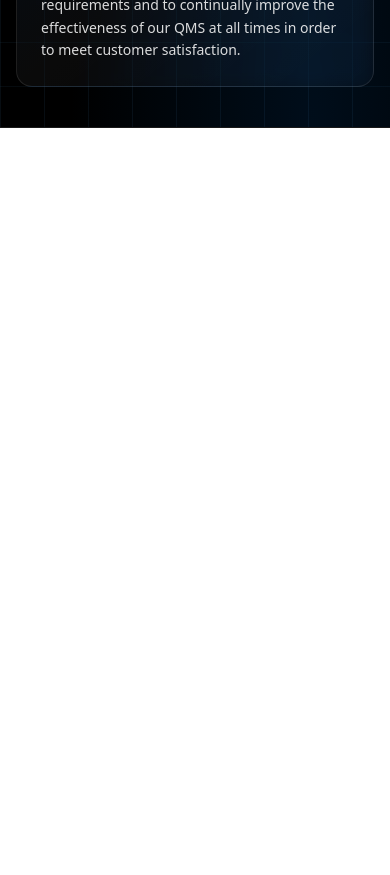
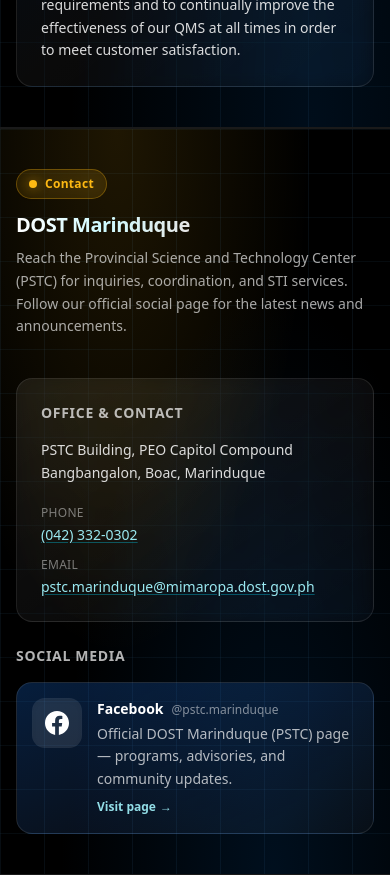
Before and after one commit to DarwinMelaya/DOST-MARINDUQUE, a React (Vite) app in the folder frontend/: page / in a window 390 px wide. Shown: the part 6240-7115 px from the top of the page. Before the commit the page ends 6368 px from the top, so only its background shows below. Built offline with nearby package versions, Linux system fonts and the light colour scheme.

Commit message:
Add Contact Us section to LandingPage; enhance user engagement by providing a direct communication option.

```diff
--- /dev/null
+++ b/frontend/src/Components/MainPage/ContactUs.jsx
@@ -0,0 +1,135 @@
+const FacebookIcon = (props) => (
+  <svg viewBox="0 0 24 24" fill="currentColor" aria-hidden="true" {...props}>
+    <path d="M24 12.073c0-6.627-5.373-12-12-12s-12 5.373-12 12c0 5.99 4.388 10.954 10.125 11.854v-8.385H7.078v-3.47h3.047V9.43c0-3.007 1.792-4.669 4.533-4.669 1.312 0 2.686.235 2.686.235v2.953H15.83c-1.491 0-1.956.925-1.956 1.874v2.25h3.328l-.532 3.47h-2.796v8.385C19.612 23.027 24 18.062 24 12.073z" />
+  </svg>
+);
+
+const SOCIALS = [
+  {
+    id: "facebook",
+    name: "Facebook",
+    handle: "@pstc.marinduque",
+    description: "Official DOST Marinduque (PSTC) page — programs, advisories, and community updates.",
+    href: "https://www.facebook.com/pstc.marinduque",
+    Icon: FacebookIcon,
+    accent: "from-[#1877F2]/25 to-white/[0.03]",
+    ring: "hover:border-[#1877F2]/45",
+  },
+];
+
+const CONTACT = {
+  addressLines: [
+    "PSTC Building, PEO Capitol Compound",
+    "Bangbangalon, Boac, Marinduque",
+  ],
+  phone: "(042) 332-0302",
+  phoneHref: "tel:+63423320302",
+  email: "pstc.marinduque@mimaropa.dost.gov.ph",
+  emailHref: "mailto:pstc.marinduque@mimaropa.dost.gov.ph",
+};
+
+const ContactUs = () => {
+  return (
+    <div className="relative min-h-0 w-full overflow-hidden border-y border-white/10 bg-black/40 py-10 backdrop-blur sm:py-14">
+      <div className="pointer-events-none absolute inset-0 opacity-35 [background-image:linear-gradient(to_right,rgba(99,179,237,.22)_1px,transparent_1px),linear-gradient(to_bottom,rgba(99,179,237,.18)_1px,transparent_1px)] [background-size:44px_44px]" />
+      <div className="pointer-events-none absolute inset-0 bg-[radial-gradient(ellipse_at_30%_0%,rgba(253,185,19,.12),transparent_50%)]" />
+      <div className="pointer-events-none absolute inset-0 bg-[radial-gradient(ellipse_at_70%_100%,rgba(0,84,166,.18),transparent_55%)]" />
+
+      <div className="relative mx-auto w-full max-w-6xl px-4 sm:px-6 lg:px-8">
+        <div className="text-left">
+          <div className="inline-flex w-fit items-center gap-2 rounded-full border border-[#FDB913]/30 bg-[#FDB913]/10 px-3 py-1.5 text-xs font-semibold tracking-wide text-[#FDB913] backdrop-blur">
+            <span className="h-2 w-2 rounded-full bg-[#FDB913] shadow-[0_0_12px_rgba(253,185,19,.55)]" />
+            Contact
+          </div>
+          <h2 className="mt-3 text-pretty text-xl font-semibold tracking-tight text-white sm:text-2xl lg:text-3xl">
+            <span className="bg-gradient-to-r from-white via-cyan-100 to-white/90 bg-clip-text text-transparent">
+              DOST Marinduque
+            </span>
+          </h2>
+          <p className="mt-2 max-w-2xl text-sm leading-relaxed text-white/65">
+            Reach the Provincial Science and Technology Center (PSTC) for inquiries, coordination, and
+            STI services. Follow our official social page for the latest news and announcements.
+          </p>
+        </div>
+
+        <div className="mt-10 grid gap-6 lg:grid-cols-2 lg:gap-8">
+          <div className="rounded-2xl border border-white/10 bg-gradient-to-br from-white/[0.07] to-white/[0.02] p-6 backdrop-blur sm:p-7">
+            <h3 className="text-sm font-semibold uppercase tracking-wider text-white/70">
+              Office &amp; contact
+            </h3>
+            <address className="mt-4 not-italic text-sm leading-relaxed text-white/85">
+              {CONTACT.addressLines.map((line) => (
+                <span key={line} className="block">
+                  {line}
+                </span>
+              ))}
+            </address>
+            <dl className="mt-5 space-y-3 text-sm">
+              <div>
+                <dt className="text-xs font-medium uppercase tracking-wide text-white/45">Phone</dt>
+                <dd className="mt-1">
+                  <a
+                    href={CONTACT.phoneHref}
+                    className="font-medium text-cyan-200/95 underline decoration-cyan-400/35 underline-offset-2 transition hover:text-cyan-100 hover:decoration-cyan-300/60"
+                  >
+                    {CONTACT.phone}
+                  </a>
+                </dd>
+              </div>
+              <div>
+                <dt className="text-xs font-medium uppercase tracking-wide text-white/45">Email</dt>
+                <dd className="mt-1">
+                  <a
+                    href={CONTACT.emailHref}
+                    className="break-all font-medium text-cyan-200/95 underline decoration-cyan-400/35 underline-offset-2 transition hover:text-cyan-100 hover:decoration-cyan-300/60"
+                  >
+                    {CONTACT.email}
+                  </a>
+                </dd>
+              </div>
+            </dl>
+          </div>
+
+          <div>
+            <h3 className="text-sm font-semibold uppercase tracking-wider text-white/70">
+              Social media
+            </h3>
+            <ul className="mt-4 flex flex-col gap-4">
+              {SOCIALS.map(({ id, name, handle, description, href, Icon, accent, ring }) => (
+                <li key={id}>
+                  <a
+                    href={href}
+                    target="_blank"
+                    rel="noopener noreferrer"
+                    className={`group flex gap-4 rounded-2xl border border-white/10 bg-gradient-to-br ${accent} p-4 transition ${ring} hover:bg-white/[0.06] focus:outline-none focus:ring-2 focus:ring-[#FDB913]/50 focus:ring-offset-2 focus:ring-offset-black sm:p-5`}
+                  >
+                    <span className="flex h-12 w-12 shrink-0 items-center justify-center rounded-xl bg-white/10 text-white shadow-inner ring-1 ring-white/10 transition group-hover:bg-white/15">
+                      <Icon className="h-6 w-6" />
+                    </span>
+                    <span className="min-w-0 flex-1">
+                      <span className="flex flex-wrap items-baseline gap-x-2 gap-y-0.5">
+                        <span className="text-sm font-semibold text-white">{name}</span>
+                        <span className="text-xs font-medium text-white/50">{handle}</span>
+                      </span>
+                      <span className="mt-1 block text-pretty text-sm leading-relaxed text-white/70">
+                        {description}
+                      </span>
+                      <span className="mt-2 inline-flex items-center gap-1 text-xs font-semibold text-cyan-200/90 transition group-hover:text-cyan-100">
+                        Visit page
+                        <span aria-hidden="true" className="translate-x-0 transition group-hover:translate-x-0.5">
+                          →
+                        </span>
+                      </span>
+                    </span>
+                  </a>
+                </li>
+              ))}
+            </ul>
+          </div>
+        </div>
+      </div>
+    </div>
+  );
+};
+
+export default ContactUs;
--- a/frontend/src/pages/Landing/LandingPage.jsx
+++ b/frontend/src/pages/Landing/LandingPage.jsx
@@ -1,5 +1,6 @@
 import Head from "../../Components/MainPage/Head";
 import About from "../../Components/MainPage/About";
+import ContactUs from "../../Components/MainPage/ContactUs";
 import Map from "../../Components/MainPage/Map";
 import Programs from "../../Components/MainPage/Programs";
 import Announcements from "../../Components/MainPage/Announcements";
@@ -25,6 +26,10 @@
         <section id="about" className="w-full scroll-mt-24 bg-black">
           <About />
         </section>
+
+        <section id="contact" className="w-full scroll-mt-24 bg-black">
+          <ContactUs />
+        </section>
       </div>
     </main>
   );
```
